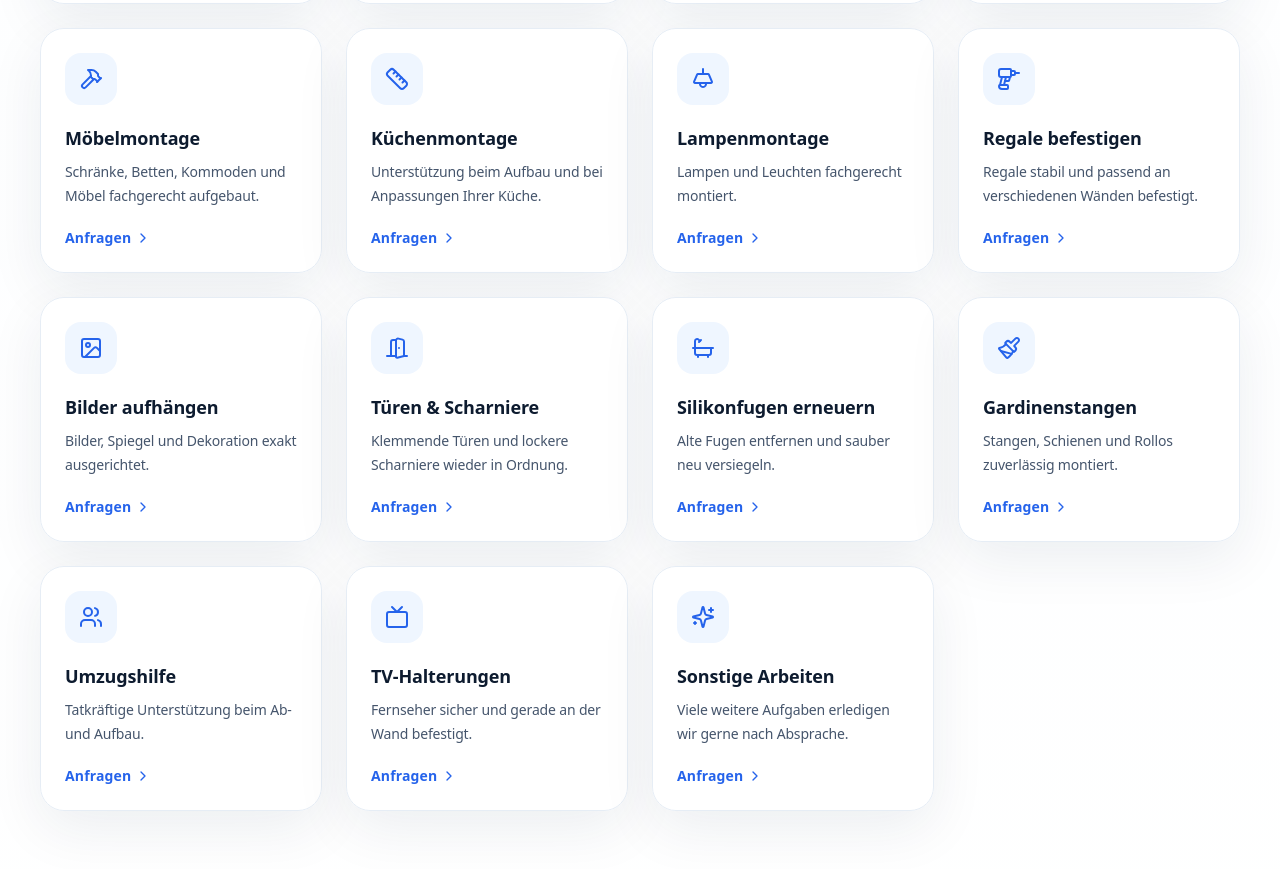
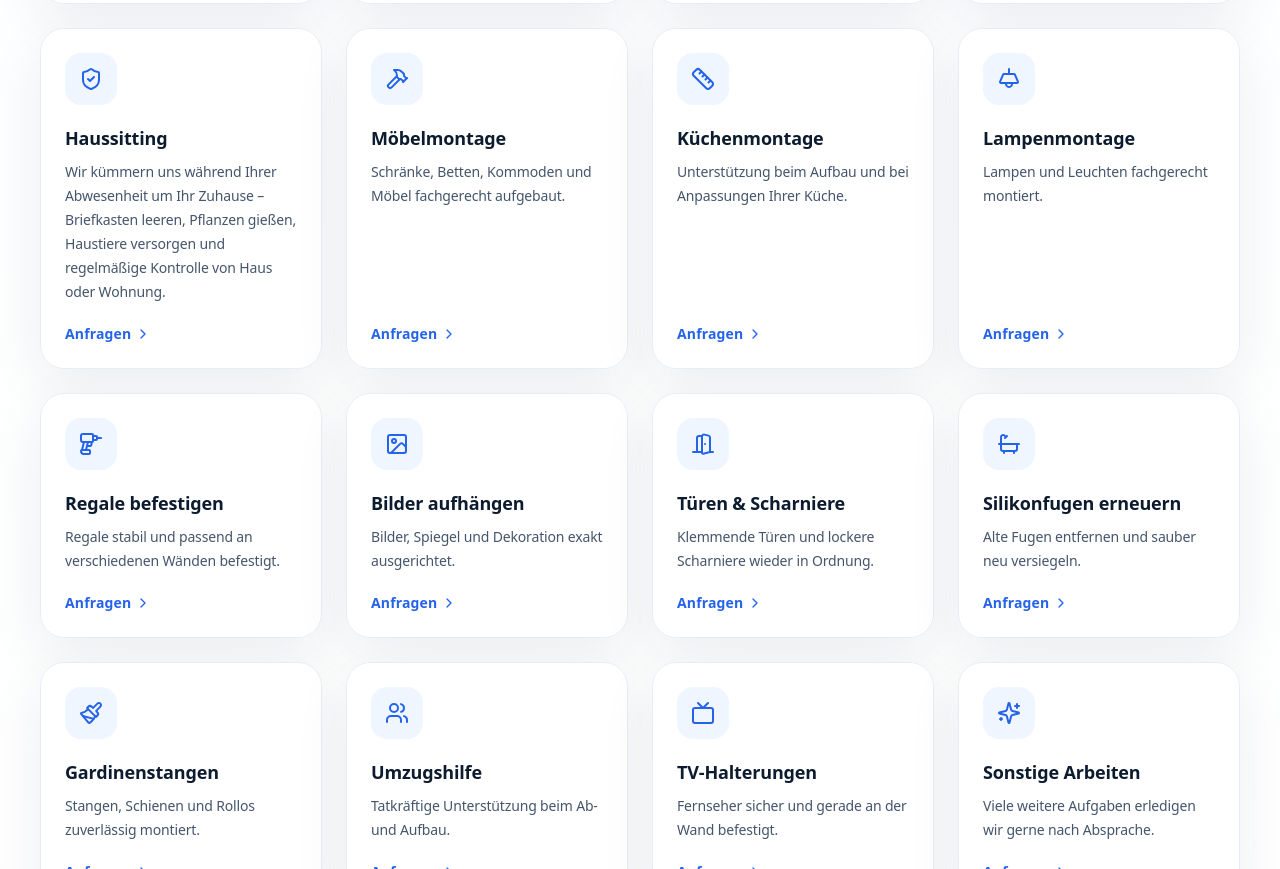
Before and after one commit to nekr1387/handwerker-sofort, a Next.js app: page / in a window 1280 px wide. Shown: the part 1724-2593 px from the top of the page. Built offline with nearby package versions, Linux system fonts and the light colour scheme.

Commit message:
Add housesitting service

```diff
--- a/app/page.tsx
+++ b/app/page.tsx
@@ -19,6 +19,7 @@ const services: Service[] = [
   { title: "Möbelreparatur", description: "Defekte Regale, Schränke und Türen schnell und fachgerecht repariert.", icon: Drill },
   { title: "Hausmeisterservice", description: "Regelmäßige Betreuung für Immobilien und kleine Betriebe.", icon: House },
   { title: "Kleinreparaturen", description: "Praktische Hilfe bei kleinen Defekten in Haus und Wohnung.", icon: Wrench },
+  { title: "Haussitting", description: "Wir kümmern uns während Ihrer Abwesenheit um Ihr Zuhause – Briefkasten leeren, Pflanzen gießen, Haustiere versorgen und regelmäßige Kontrolle von Haus oder Wohnung.", icon: ShieldCheck },
   { title: "Möbelmontage", description: "Schränke, Betten, Kommoden und Möbel fachgerecht aufgebaut.", icon: Hammer },
   { title: "Küchenmontage", description: "Unterstützung beim Aufbau und bei Anpassungen Ihrer Küche.", icon: Ruler },
   { title: "Lampenmontage", description: "Lampen und Leuchten fachgerecht montiert.", icon: LampCeiling },
```
